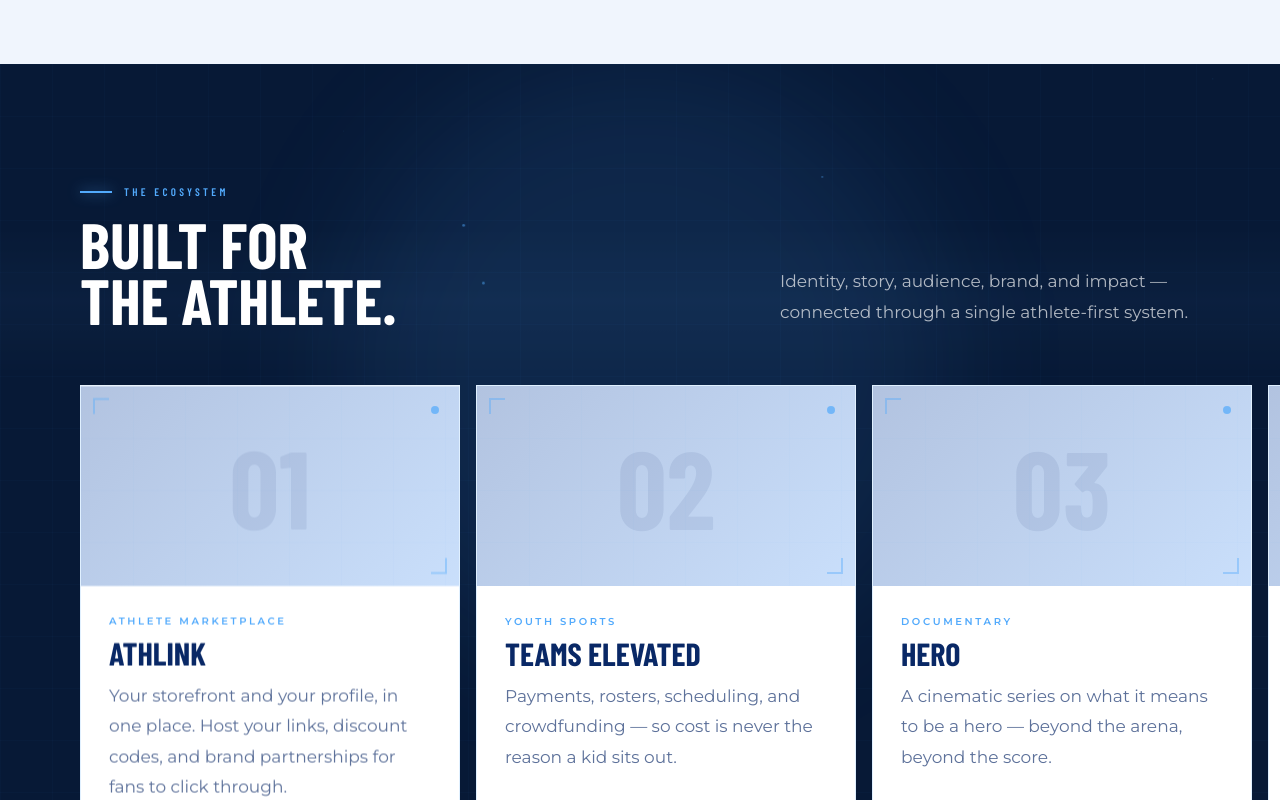
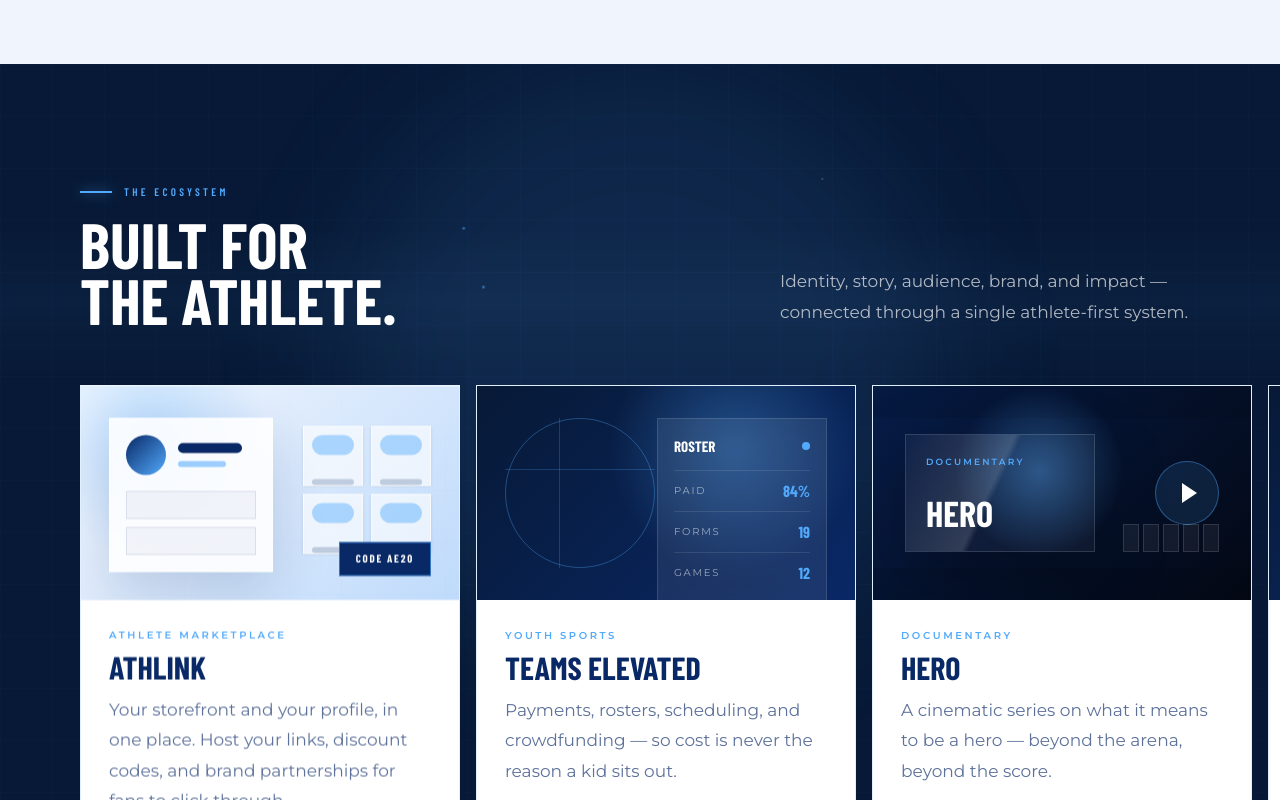
Before and after one commit to bwolkoys/Athletes-Elevated, a Next.js app: page /athletes in a window 1280 px wide. Shown: the part 1846-2646 px from the top of the page. Built offline with nearby package versions, Linux system fonts and the light colour scheme; a web font is replaced by a local one.

Commit message:
Polish ecosystem and product visuals

```diff
--- a/app/athletes/page.tsx
+++ b/app/athletes/page.tsx
@@ -249,6 +249,120 @@
             animation: `drift ${p.duration}s ease-in-out ${p.delay}s infinite`,
           }}
         />
+      ))}
+    </div>
+  );
+}
+
+function ToolVisual({ name }: { name: string }) {
+  if (name === "Athlink") {
+    return (
+      <div className="relative h-[214px] overflow-hidden bg-[#d7e5fb]">
+        <div className="tech-grid absolute inset-0 opacity-25" />
+        <div className="absolute inset-0 bg-[radial-gradient(circle_at_18%_24%,rgba(82,170,252,.32),transparent_34%),linear-gradient(135deg,rgba(255,255,255,.72),rgba(82,170,252,.18))]" />
+        <div className="absolute left-7 top-8 w-[164px] border border-white/70 bg-white/88 p-4 shadow-[0_22px_50px_rgba(9,40,102,.16)]">
+          <div className="mb-4 flex items-center gap-3">
+            <div className="h-10 w-10 rounded-full bg-[linear-gradient(135deg,#092866,#52aafc)]" />
+            <div>
+              <div className="h-2.5 w-16 rounded-full bg-[#092866]" />
+              <div className="mt-2 h-1.5 w-12 rounded-full bg-[#52aafc]/55" />
+            </div>
+          </div>
+          <div className="space-y-2">
+            <div className="h-7 border border-[#092866]/10 bg-[#092866]/[.04]" />
+            <div className="h-7 border border-[#092866]/10 bg-[#092866]/[.04]" />
+          </div>
+        </div>
+        <div className="absolute right-7 top-10 grid w-[128px] grid-cols-2 gap-2">
+          {[0, 1, 2, 3].map((item) => (
+            <div key={item} className="aspect-square border border-white/65 bg-white/62 shadow-sm">
+              <div className="m-2 h-5 rounded-full bg-[#52aafc]/45" />
+              <div className="mx-2 mt-6 h-1.5 rounded-full bg-[#092866]/20" />
+            </div>
+          ))}
+        </div>
+        <div className="absolute bottom-6 right-7 border border-[#52aafc]/60 bg-[#092866] px-4 py-2 font-(family-name:--font-barlow) text-[11px] font-bold uppercase tracking-[0.16em] text-white">
+          Code AE20
+        </div>
+      </div>
+    );
+  }
+
+  if (name === "Teams Elevated") {
+    return (
+      <div className="relative h-[214px] overflow-hidden bg-[#092866]">
+        <div className="tech-grid absolute inset-0 opacity-20" />
+        <div className="absolute inset-0 bg-[radial-gradient(circle_at_68%_30%,rgba(82,170,252,.34),transparent_42%),linear-gradient(135deg,#071936,#092866)]" />
+        <div className="absolute left-7 top-8 h-[150px] w-[150px] rounded-full border border-[#52aafc]/35" />
+        <div className="absolute left-7 top-[83px] h-px w-[150px] bg-[#52aafc]/24" />
+        <div className="absolute left-[82px] top-8 h-[150px] w-px bg-[#52aafc]/24" />
+        <div className="absolute right-7 top-8 w-[170px] border border-white/12 bg-white/[.08] p-4 backdrop-blur">
+          <div className="mb-3 flex items-center justify-between">
+            <div className="font-(family-name:--font-barlow) text-[15px] font-extrabold uppercase text-white">
+              Roster
+            </div>
+            <div className="h-2 w-2 rounded-full bg-[#52aafc]" />
+          </div>
+          {[["Paid", "84%"], ["Forms", "19"], ["Games", "12"]].map(([label, value]) => (
+            <div key={label} className="mb-2 flex items-center justify-between border-t border-white/10 pt-2">
+              <span className="text-[10px] uppercase tracking-[0.18em] text-white/55">{label}</span>
+              <span className="font-(family-name:--font-barlow) text-[16px] font-bold text-[#52aafc]">{value}</span>
+            </div>
+          ))}
+        </div>
+      </div>
+    );
+  }
+
+  if (name === "HERO") {
+    return (
+      <div className="relative h-[214px] overflow-hidden bg-[#030814]">
+        <div className="absolute inset-x-0 top-0 h-8 bg-black" />
+        <div className="absolute inset-x-0 bottom-0 h-8 bg-black" />
+        <div className="absolute inset-0 bg-[radial-gradient(circle_at_44%_40%,rgba(82,170,252,.4),transparent_34%),linear-gradient(135deg,rgba(9,40,102,.65),rgba(3,8,20,.94))]" />
+        <div className="absolute left-8 top-12 h-[118px] w-[190px] border border-white/14 bg-white/[.04] shadow-[0_24px_70px_rgba(0,0,0,.28)]">
+          <div className="absolute inset-0 bg-[linear-gradient(115deg,transparent_0%,rgba(255,255,255,.14)_45%,transparent_48%)]" />
+          <div className="absolute left-5 top-5 text-[9px] font-semibold uppercase tracking-[0.24em] text-[#52aafc]">
+            Documentary
+          </div>
+          <div className="absolute bottom-5 left-5 font-(family-name:--font-barlow) text-[36px] font-extrabold uppercase leading-none text-white">
+            HERO
+          </div>
+        </div>
+        <div className="absolute right-8 top-1/2 flex h-16 w-16 -translate-y-1/2 items-center justify-center rounded-full border border-[#52aafc]/40 bg-[#52aafc]/12">
+          <div className="ml-1 h-0 w-0 border-y-[10px] border-l-[15px] border-y-transparent border-l-white" />
+        </div>
+        <div className="absolute bottom-12 right-8 flex gap-1">
+          {[0, 1, 2, 3, 4].map((item) => (
+            <div key={item} className="h-7 w-4 border border-white/12 bg-white/[.06]" />
+          ))}
+        </div>
+      </div>
+    );
+  }
+
+  return (
+    <div className="relative h-[214px] overflow-hidden bg-[#071936]">
+      <div className="tech-grid absolute inset-0 opacity-20" />
+      <div className="absolute inset-0 bg-[radial-gradient(circle_at_52%_40%,rgba(82,170,252,.28),transparent_42%),linear-gradient(135deg,#071936,#0d2f75)]" />
+      <svg className="absolute inset-0 h-full w-full" viewBox="0 0 380 214" aria-hidden="true">
+        <path d="M190 108 L82 58 M190 108 L306 60 M190 108 L92 164 M190 108 L296 162" stroke="rgba(82,170,252,.36)" strokeWidth="1" />
+      </svg>
+      <div className="absolute left-1/2 top-1/2 flex h-20 w-20 -translate-x-1/2 -translate-y-1/2 items-center justify-center border border-[#52aafc]/35 bg-[#071936]/80 font-(family-name:--font-barlow) text-[26px] font-extrabold text-white">
+        AE
+      </div>
+      {[
+        ["Brand", "left-8 top-8"],
+        ["Athlete", "right-8 top-9"],
+        ["Fan", "left-10 bottom-8"],
+        ["Ops", "right-10 bottom-8"],
+      ].map(([label, position]) => (
+        <div key={label} className={`absolute ${position} border border-white/12 bg-white/[.07] px-4 py-2 backdrop-blur`}>
+          <div className="font-(family-name:--font-barlow) text-[14px] font-bold uppercase text-white">
+            {label}
+          </div>
+          <div className="mt-1 h-1 w-14 rounded-full bg-[#52aafc]/55" />
+        </div>
       ))}
     </div>
   );
@@ -601,7 +715,7 @@
             </div>
 
             {/* punch line: character-split + breathing glow on the whole phrase */}
-            <div className="ww block">
+            <div className="block">
               <span
                 className="inline-block text-[#52aafc]"
                 style={{
@@ -817,23 +931,7 @@
                 >
                   <div className="portal-line absolute left-0 top-0 z-20 h-0.5 w-full bg-[#52aafc]" />
 
-                  {/* art-directed empty state */}
-                  <div
-                    className="relative flex h-[200px] items-center justify-center overflow-hidden bg-[#d7e5fb]"
-                    style={{
-                      backgroundImage:
-                        "linear-gradient(135deg,rgba(9,40,102,.18),rgba(82,170,252,.1))",
-                    }}
-                  >
-                    <div className="tech-grid absolute inset-0 opacity-20" />
-                    <div className="absolute right-5 top-5 h-2 w-2 animate-pulse rounded-full bg-[#52aafc]" />
-                    {/* corner brackets */}
-                    <div className="absolute left-3 top-3 h-4 w-4 border-l-2 border-t-2 border-[#52aafc]/40" />
-                    <div className="absolute bottom-3 right-3 h-4 w-4 border-b-2 border-r-2 border-[#52aafc]/40" />
-                    <span className="font-(family-name:--font-barlow) text-[110px] font-extrabold leading-none text-[#092866]/[0.08]">
-                      0{i + 1}
-                    </span>
-                  </div>
+                  <ToolVisual name={tool.name} />
 
                   <div className="flex flex-1 flex-col p-7">
                     <span className="mb-2 block text-[10px] font-semibold uppercase tracking-[0.26em] text-[#52aafc]">
--- a/app/brands/page.tsx
+++ b/app/brands/page.tsx
@@ -550,7 +550,7 @@
             </div>
 
             {/* punch line: character-split + breathing glow */}
-            <div className="ww block">
+            <div className="block">
               <span
                 className="inline-block text-[#52aafc]"
                 style={{
--- a/app/fans/page.tsx
+++ b/app/fans/page.tsx
@@ -262,7 +262,7 @@
 
           <h1 className="font-(family-name:--font-barlow) max-w-[1100px] font-extrabold uppercase leading-[0.83] tracking-[-0.025em]" style={{ fontSize: "clamp(58px,12vw,170px)" }}>
             <div className="ww block"><span className="w" style={{ animationDelay: loaded ? ".12s" : "999s" }}>Not just</span></div>
-            <div className="ww block">
+            <div className="block">
               <span className="inline-block text-[#52aafc]" style={{ animation: loaded ? "breathe-glow 3s ease-in-out 1.4s infinite" : "none" }}>
                 {"WATCHING.".split("").map((char, i) => (
                   <span key={i} className="w inline-block" style={{ animationDelay: loaded ? `${0.26 + i * 0.055}s` : "999s" }}>{char}</span>
```
Also changed, not shown: app/ecosystem/page.tsx (+18 -12 lines).
